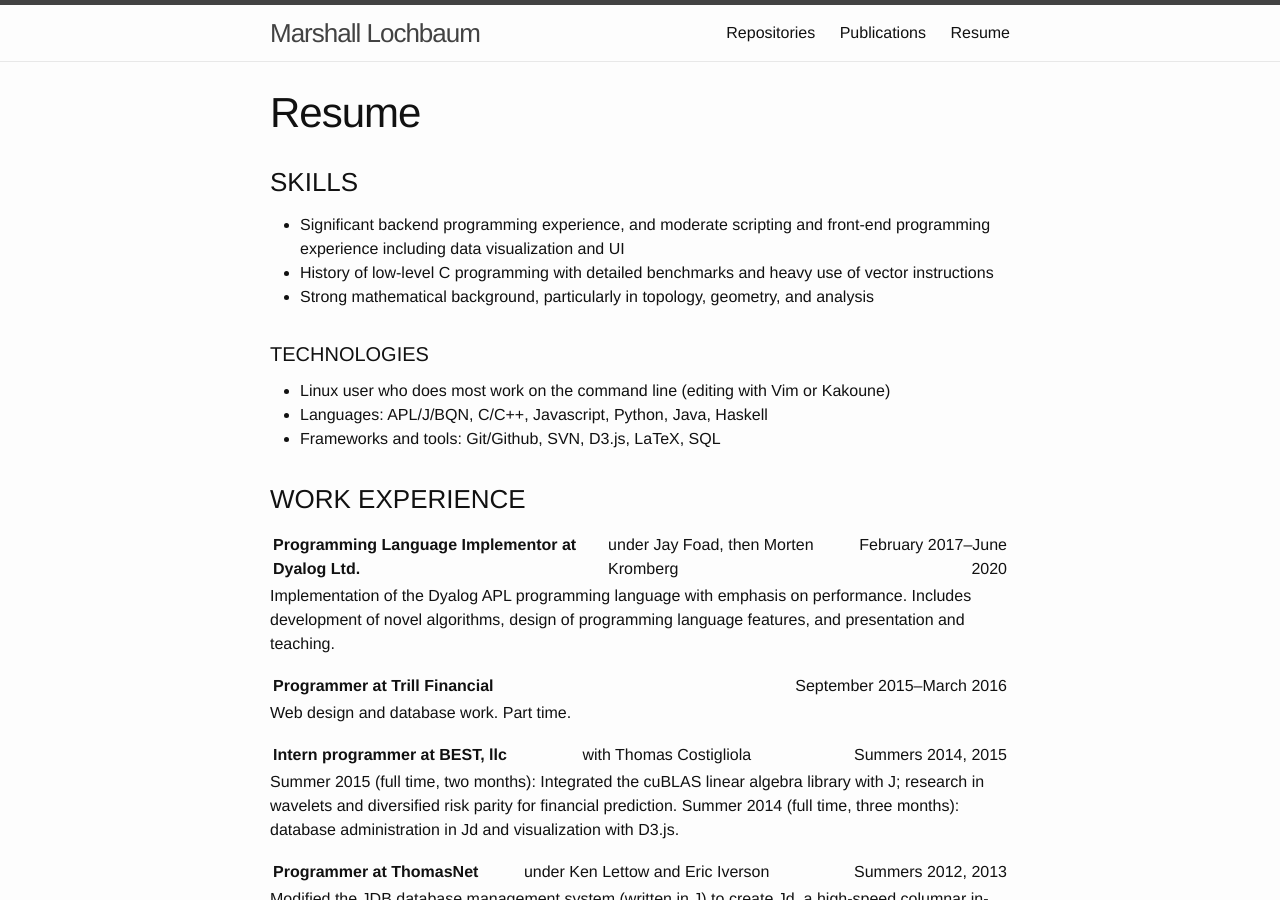
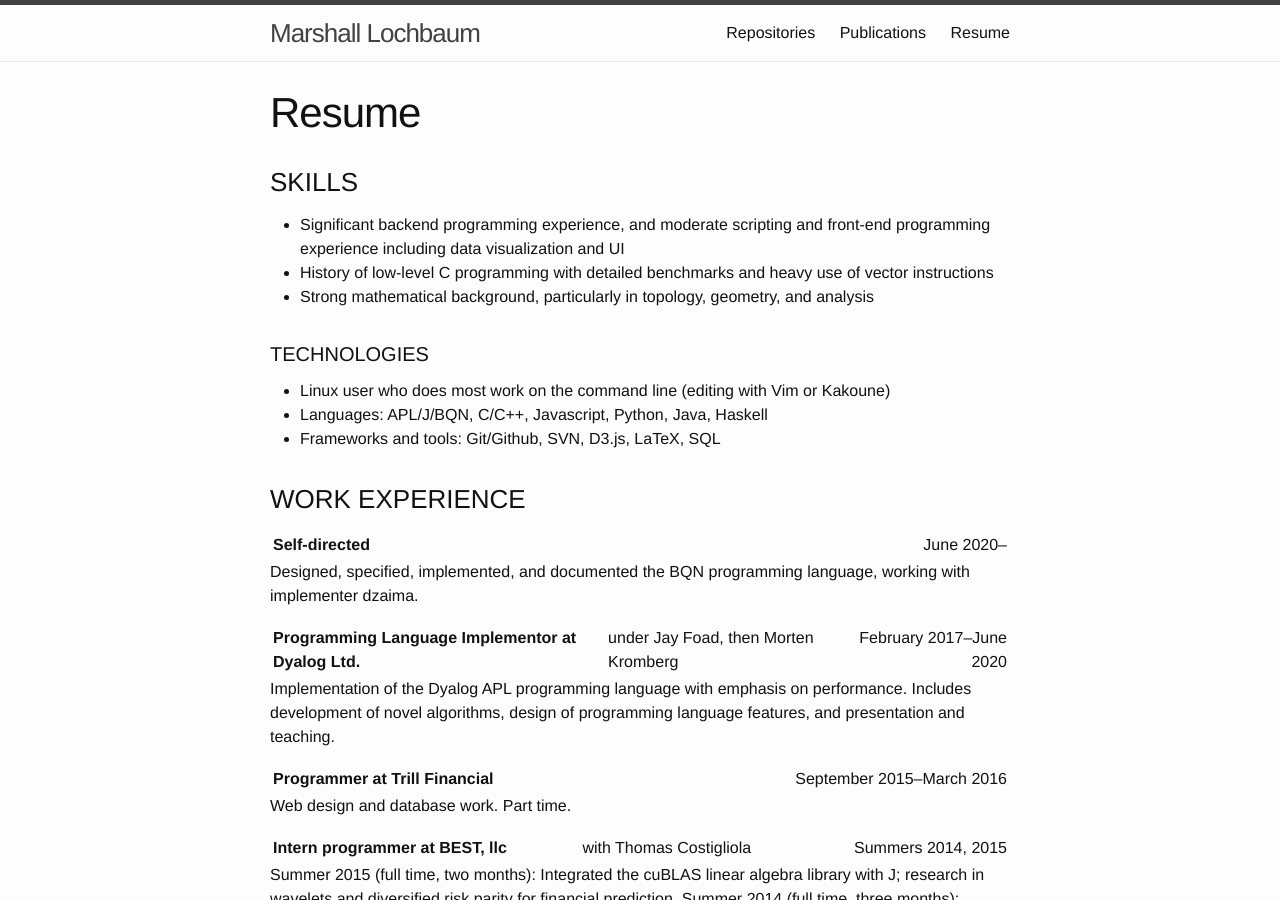
Before and after one commit to mlochbaum/mlochbaum.github.io, a Jekyll site: the page built from resume.markdown, in a window 1280 px wide and 900 px high. Built offline with Jekyll 4.4.1, drawn with Linux system fonts in a browser that asks for light colours.

Commit message:
Add resume line for BQN work

```diff
--- a/resume.markdown
+++ b/resume.markdown
@@ -14,6 +14,14 @@ title:  "Resume"
 
 
 ### WORK EXPERIENCE
+
+|---
+|:-|:-:|-:|
+| **Self-directed** | | June 2020-- |
+{: .resume-row}
+
+Designed, specified, implemented, and documented the BQN programming
+language, working with implementer dzaima.
 
 |---
 |:-|:-:|-:|
```
